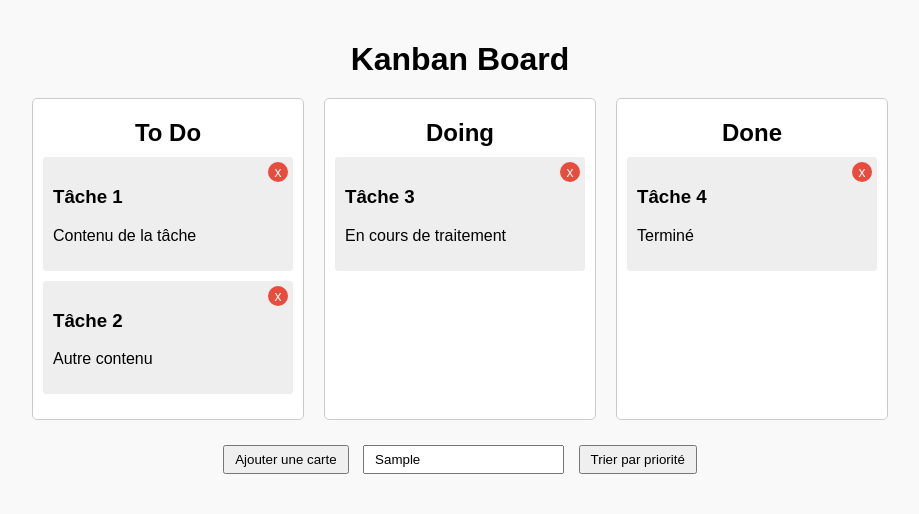
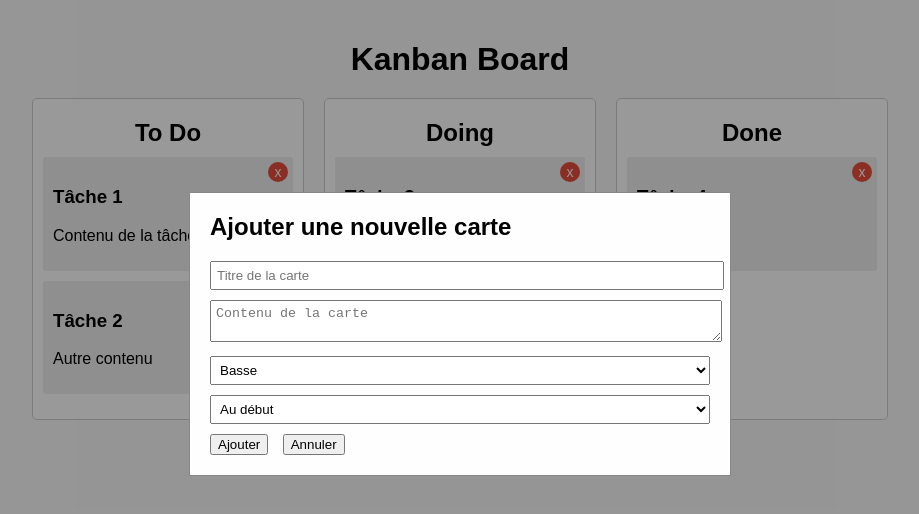
Before and after one commit to karim-dev-2023/Kanban, a plain HTML site: page index.html in a window 1280 px wide. Both pictures are taken after typing "Sample" into the empty fields and a click on the button "Ajouter une carte". Shown: the whole page, without its empty margins (180-1099 px from the left). Drawn offline with Linux system fonts and the light colour scheme.

```diff
--- a/index.html
+++ b/index.html
@@ -1,9 +1,9 @@
 <!DOCTYPE html>
 <html lang="fr">
   <head>
-  <meta charset="UTF-8">
+    <meta charset="UTF-8" />
     <title>Kanban Board</title>
-  <link rel="stylesheet" href="style.css">
+    <link rel="stylesheet" href="style.css" />
   </head>
   <body>
     <h1>Kanban Board</h1>
@@ -39,12 +39,36 @@
     </div>
 
     <!-- Zone pour éventuellement des boutons, un champ de recherche, etc. -->
+
+
   <div class="toolbar">
     <button id="addCardBtn">Ajouter une carte</button>
     <input type="text" id="searchInput" placeholder="Rechercher une carte...">
     <button id="sortByPriorityBtn">Trier par priorité</button>
   </div>
 
+  <div id="addCardModal" class="modal">
+    <div class="modal-content">
+      <h2>Ajouter une nouvelle carte</h2>
+      <input type="text" id="cardTitle" placeholder="Titre de la carte">
+      <textarea id="cardContent" placeholder="Contenu de la carte"></textarea>
+      <select id="cardPriority">
+        <option value="low">Basse</option>
+        <option value="medium">Moyenne</option>
+        <option value="high">Haute</option>
+      </select>
+      <select id="cardPosition">
+        <option value="first">Au début</option>
+        <option value="middle">Au milieu</option>
+        <option value="last">À la fin</option>
+      </select>
+      <button id="submitCard">Ajouter</button>
+      <button id="closeModal">Annuler</button>
+    </div>
+  </div>
+
+  <script src="script.js"></script>
+</body>
     <script src="script.js"></script>
   </body>
 </html>
```
Lines whose indentation alone changed are shown as unchanged.
